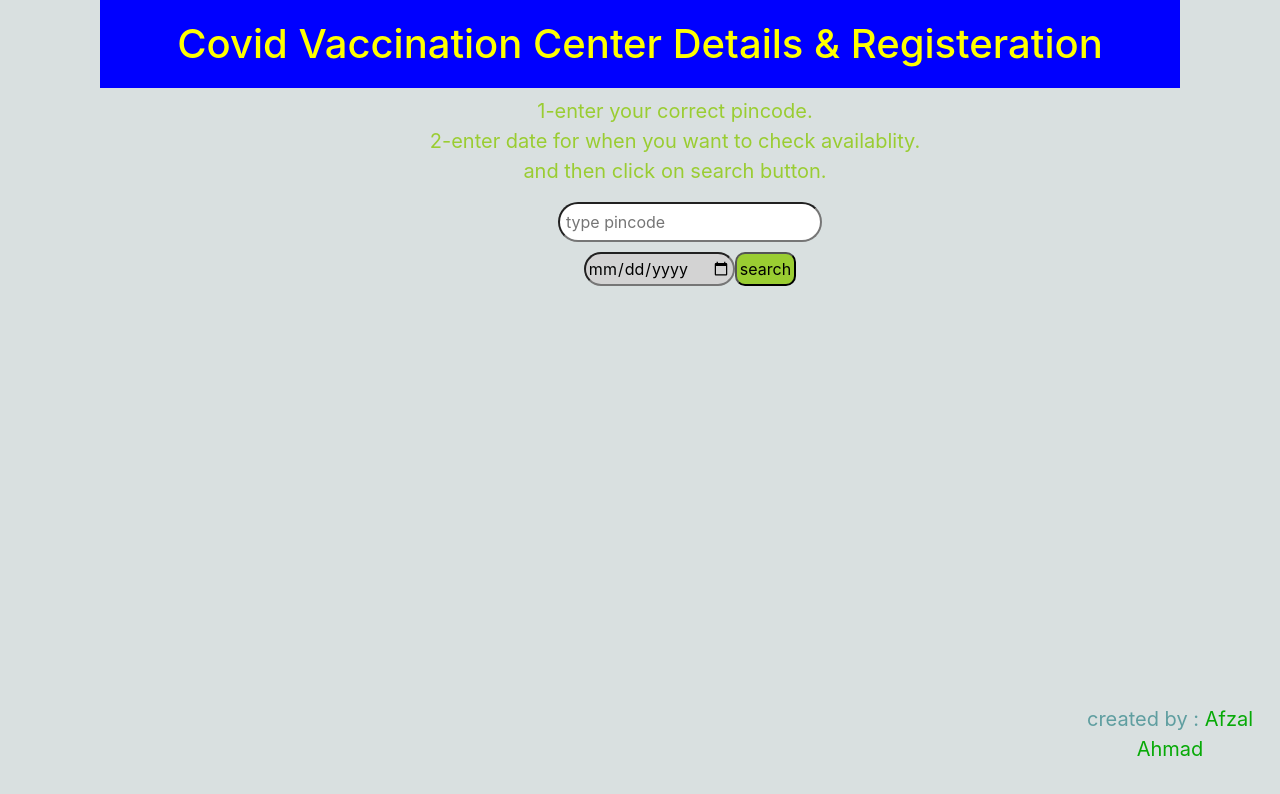
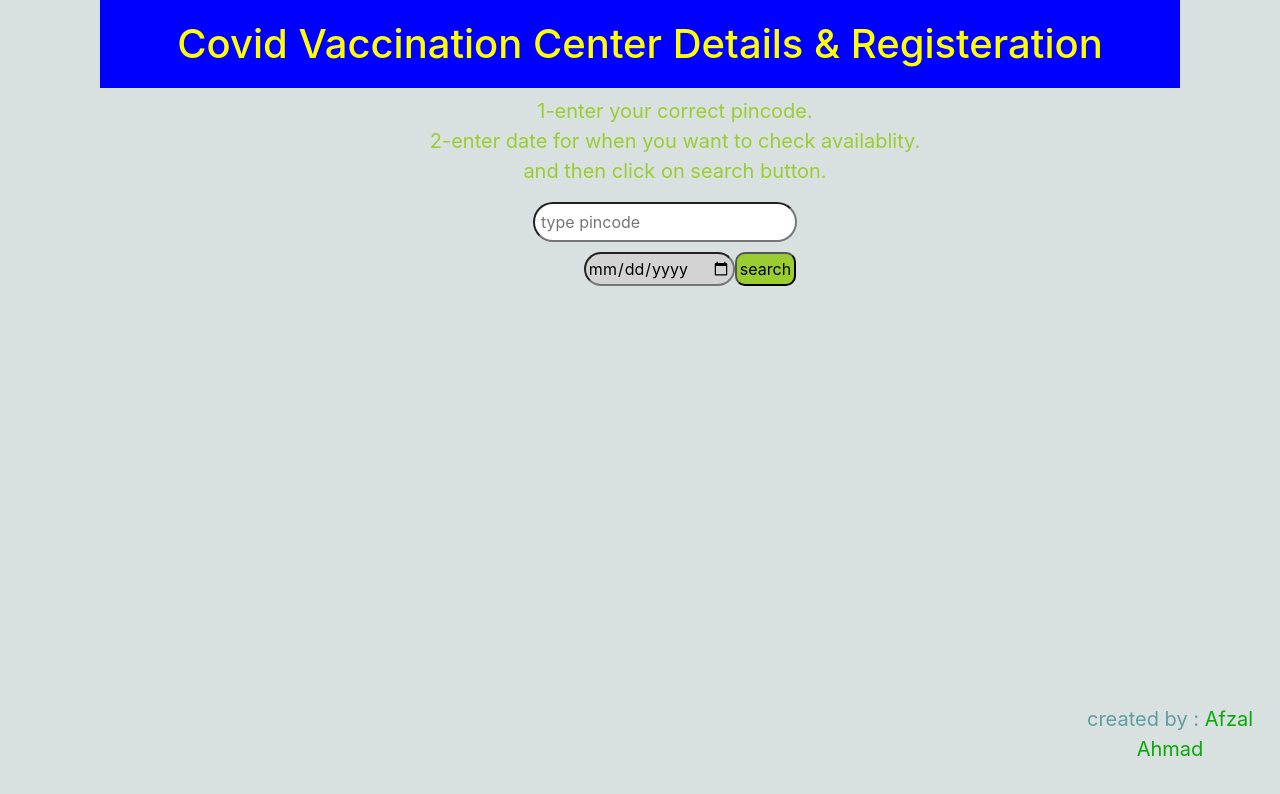
Before and after one commit to Afzal95/covid-app, a React (Create React App) app: page / in a window 1280 px wide. Shown: the top 794 px of the page. Built offline with nearby package versions, Linux system fonts and the light colour scheme.

Commit message:
style updated

```diff
--- a/public/index.html
+++ b/public/index.html
@@ -30,7 +30,7 @@
       work correctly both with client-side routing and a non-root public URL.
       Learn how to configure a non-root public URL by running `npm run build`.
     -->
-    <title>React App</title>
+    <title>Covid-App</title>
   </head>
   <body>
     <noscript>You need to enable JavaScript to run this app.</noscript>
--- a/src/Components/Todo.jsx
+++ b/src/Components/Todo.jsx
@@ -52,7 +52,7 @@ function Todo(){
 
     }
         return  <div>
-                <input style={{borderRadius:"20px",outline:"none",padding:"6px"}}
+                <input style={{borderRadius:"20px",outline:"none",padding:"6px",marginLeft:"-50px"}}
                 type="number" value={pin} name="pin" onChange={e=>setPin(e.target.value)}
                 placeholder="type pincode" /><br/>
                 <input style={{borderRadius:"20px",outline:"none",backgroundColor:"lightgrey",padding:"2px",marginTop:"10px"}} type="date" name="date" min="01-01-2018" max="31-12-2030" value={date} onChange={handleChange} placeholder="add something..." />
```
